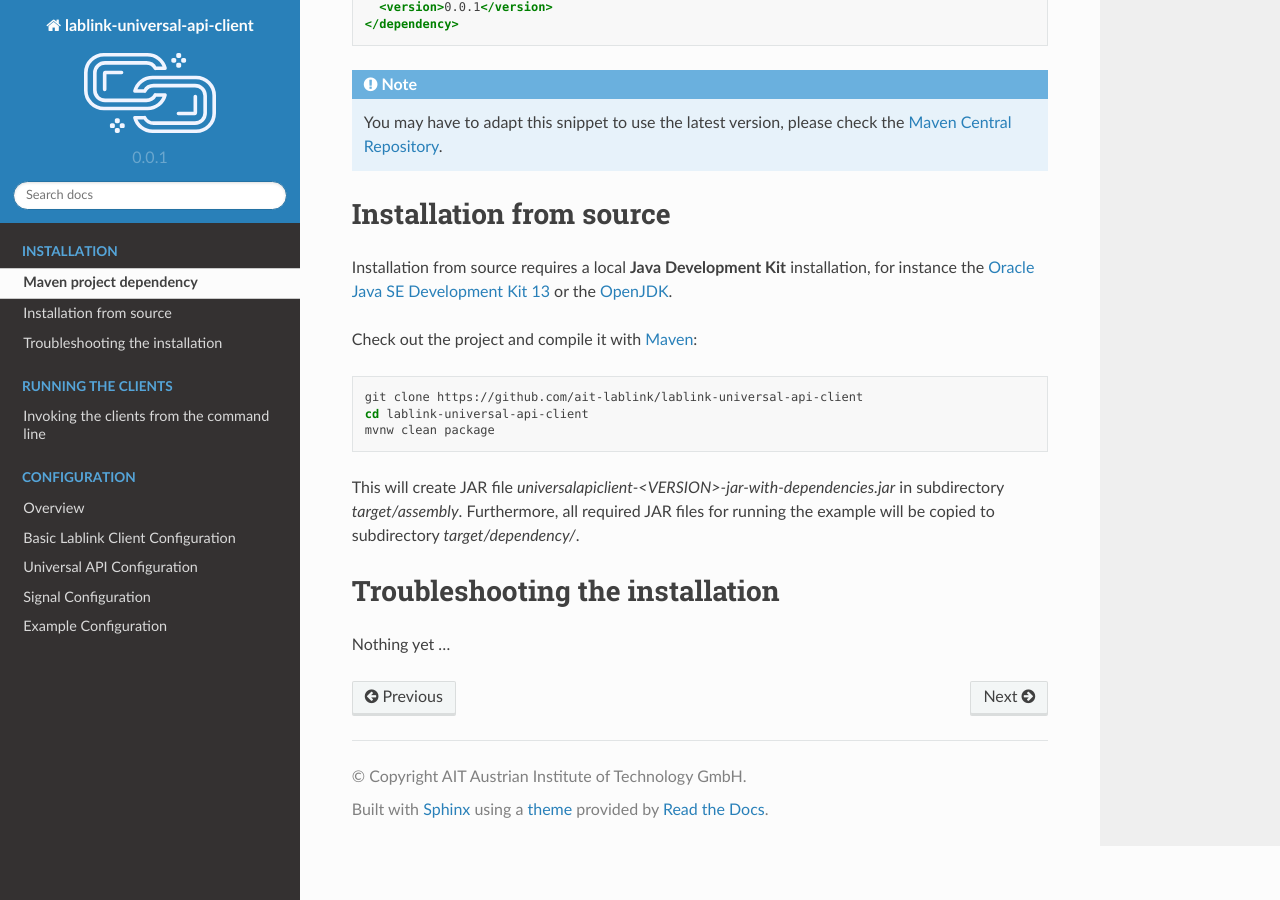
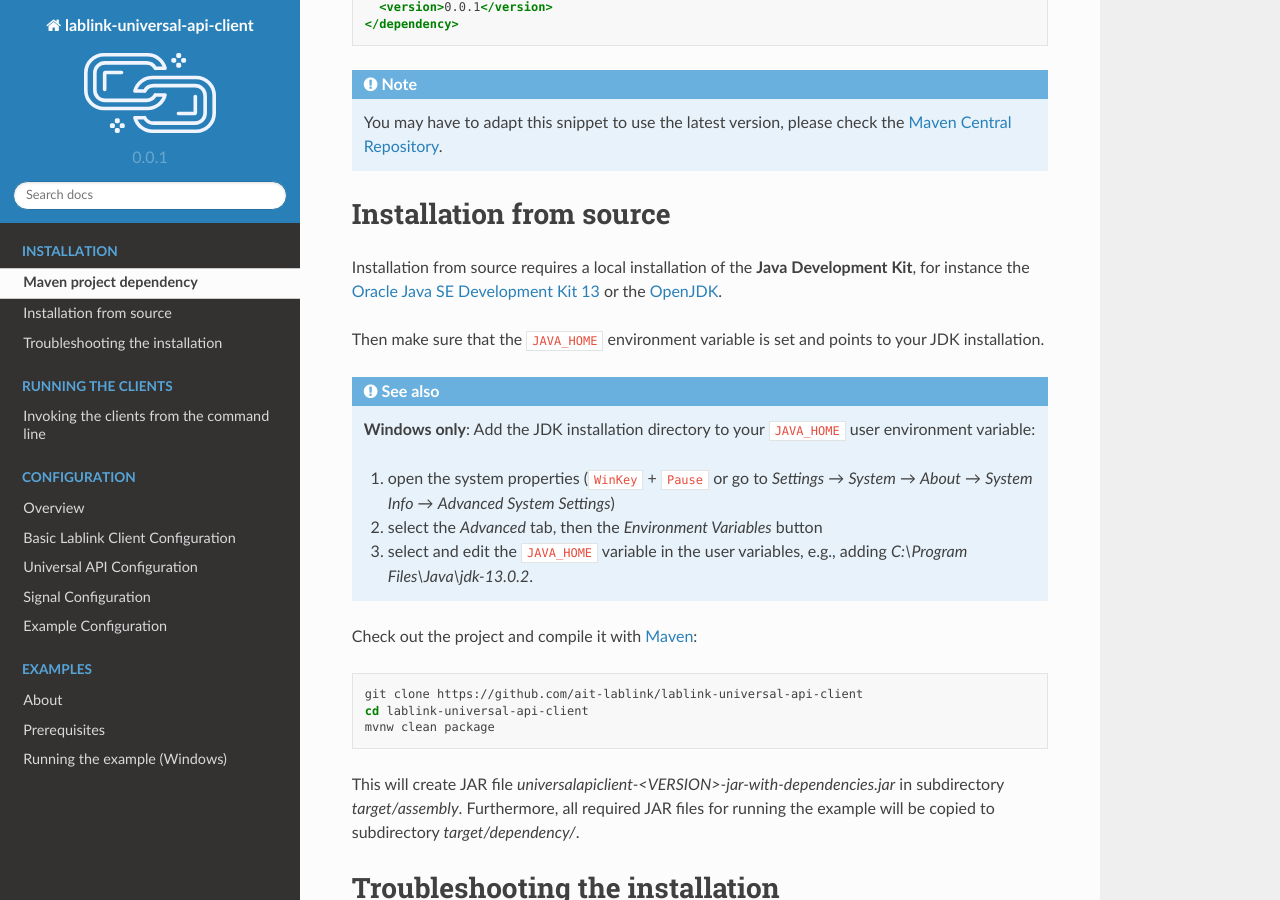
Before and after one commit to AIT-Lablink/lablink-universal-api-client, a Sphinx documentation site: the page built from docs/installation.rst, in a window 1280 px wide and 900 px high, scrolled down 320 px. Built offline with Sphinx 7.4.7 and the Read the Docs theme 2.0.0, drawn with Linux system fonts in a browser that asks for light colours.

Commit message:
update docs

```diff
--- a/docs/configuration.rst
+++ b/docs/configuration.rst
@@ -46,7 +46,7 @@ Signal Configuration
 
 .. topic:: Required configuration parameters for each signal defined in category *Signals*
 
-  :*Id:*: SignalId of data exchange signal
+  :*Id*: SignalId of data exchange signal
   :*Source*: NodeId of data exchange signal source
 
 .. topic:: Optional configuration parameters for each input/output in category *Signals*
--- a/docs/installation.rst
+++ b/docs/installation.rst
@@ -17,7 +17,17 @@ Use it in your local Maven_ setup by including the following dependency into you
 Installation from source
 ========================
 
-Installation from source requires a local **Java Development Kit** installation, for instance the `Oracle Java SE Development Kit 13 <https://www.oracle.com/technetwork/java/javase/downloads/index.html>`_ or the `OpenJDK <https://openjdk.java.net/>`_.
+Installation from source requires a local installation of the **Java Development Kit**, for instance the `Oracle Java SE Development Kit 13 <https://www.oracle.com/technetwork/java/javase/downloads/index.html>`_ or the `OpenJDK <https://openjdk.java.net/>`_.
+
+Then make sure that the ``JAVA_HOME`` environment variable is set and points to your JDK installation.
+
+.. seealso:: **Windows only**: Add the JDK installation directory to your ``JAVA_HOME`` user environment variable:
+
+  #. open the system properties (``WinKey`` + ``Pause`` or go to *Settings* |arrow| *System* |arrow| *About* |arrow| *System Info* |arrow| *Advanced System Settings*)
+  #. select the *Advanced* tab, then the *Environment Variables* button
+  #. select and edit the ``JAVA_HOME`` variable in the user variables, e.g., adding *C:\\Program Files\\Java\\jdk-13.0.2*.
+
+.. |arrow| unicode:: U+2192 .. rightwards arrow
 
 Check out the project and compile it with Maven_:
 
```
Also changed, not shown: README.md (+2 -2 lines), docs/examples.rst (added, +118 -0 lines), docs/index.rst (+12 -0 lines), docs/img/example_read_signal_value.png (added), docs/img/example_write_signal_value.png (added).
